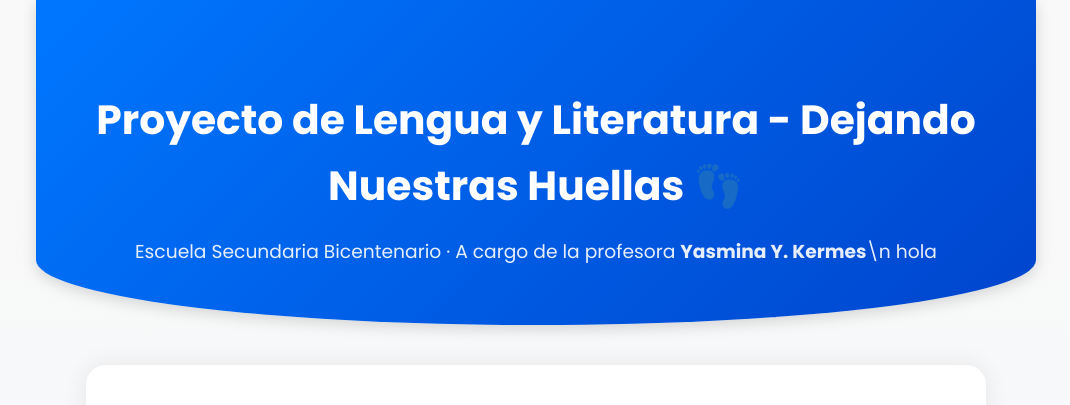
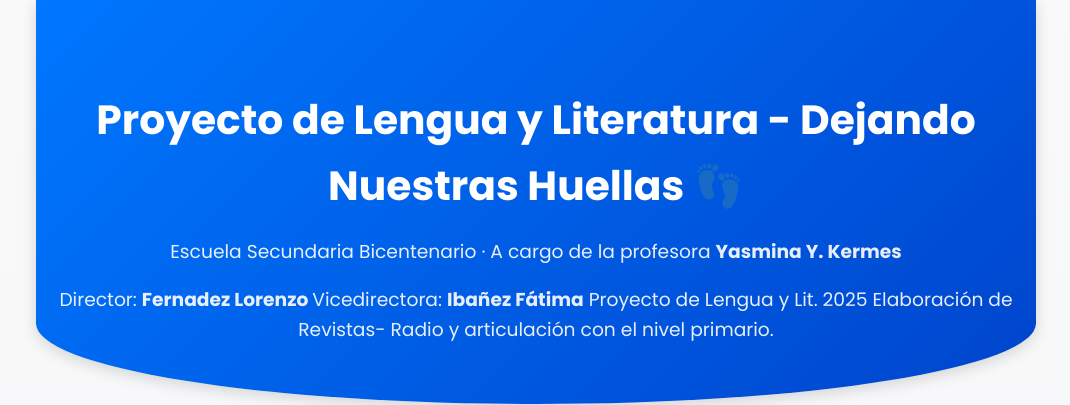
Before and after one commit to Esc-Bicentenario/Proyecto-radial---Esc---Bicentenario, a plain HTML site: page index.html in a window 1280 px wide. Shown: the top 405 px of the page, without its empty margins (104-1174 px from the left). Drawn offline with Linux system fonts and the light colour scheme.

Commit message:
Update index.html

```diff
--- a/index.html
+++ b/index.html
@@ -262,7 +262,11 @@
 
   <header>
     <h1>Proyecto de Lengua y Literatura - Dejando Nuestras Huellas 👣</h1>
-    <p>Escuela Secundaria Bicentenario · A cargo de la profesora <strong>Yasmina Y. Kermes</strong>\n hola</p>
+    <p>Escuela Secundaria Bicentenario · A cargo de la profesora <strong>Yasmina Y. Kermes</strong></p>
+    <p>Director: <strong>Fernadez Lorenzo </strong>
+Vicedirectora: <strong>Ibañez Fátima</strong>
+Proyecto de Lengua y Lit. 2025
+Elaboración de Revistas- Radio y articulación con el nivel primario. </p>
   </header>
 
   <main>
```
